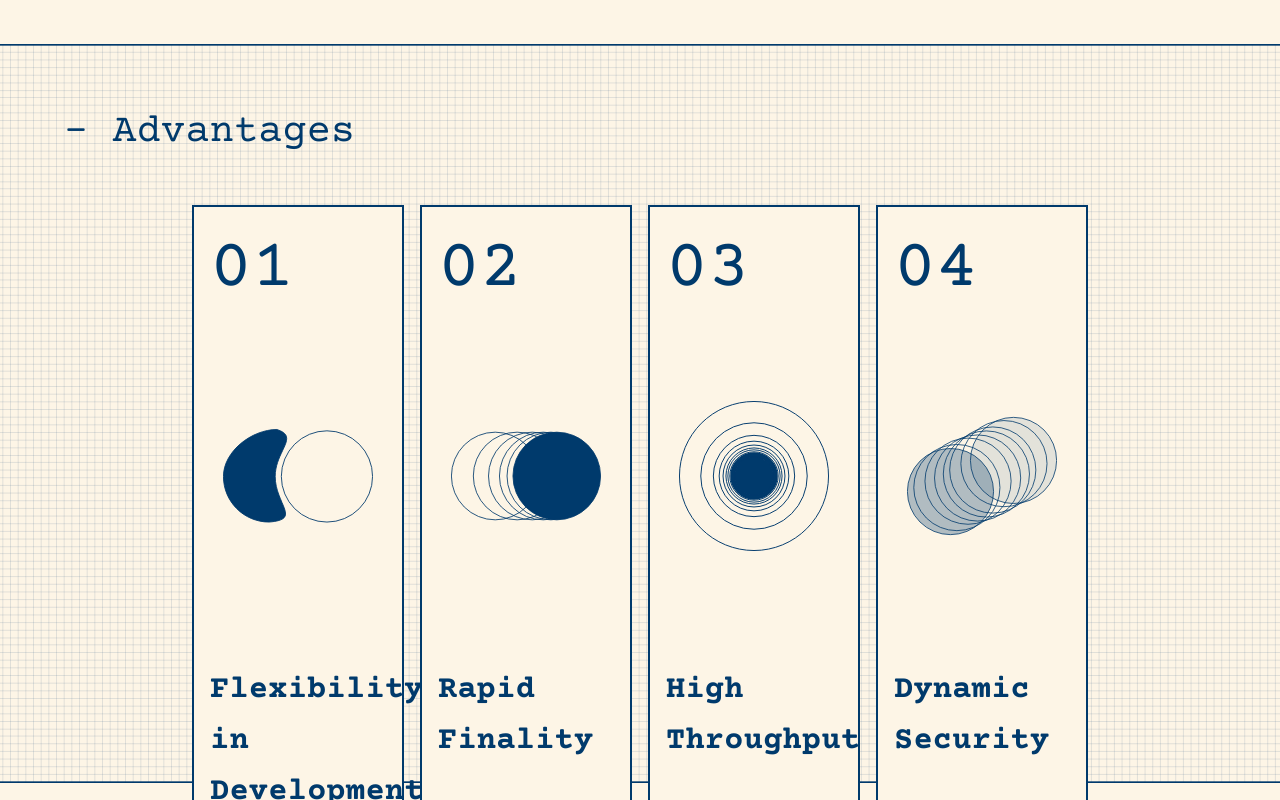
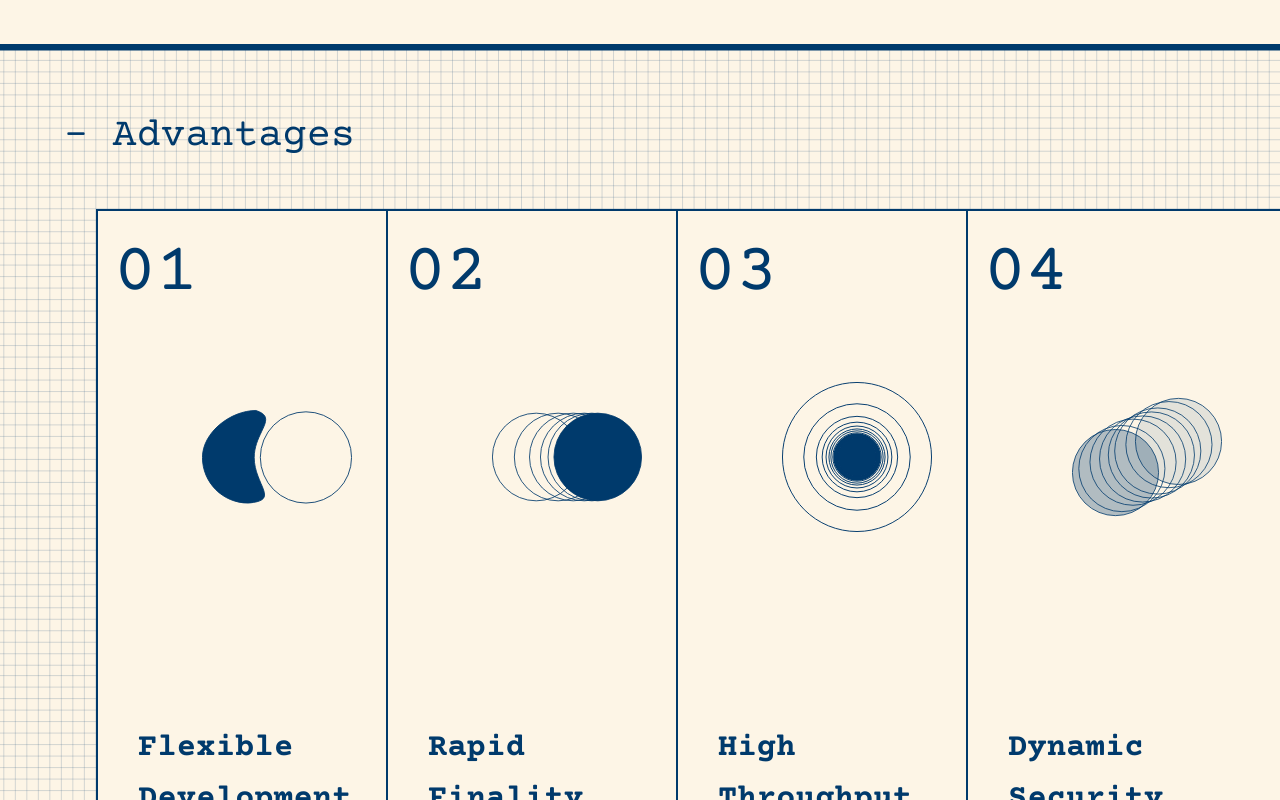
Before and after one commit to AzamHosseinian/Zellular-Ui, a React (Vite) app: page / in a window 1280 px wide. Shown: the part 1680-2480 px from the top of the page. Built offline with nearby package versions, Linux system fonts and the light colour scheme; the HTML template or start-up script is replaced by a standard one.

Commit message:
update boxes size and their styles

```diff
--- a/src/components/Advantage.jsx
+++ b/src/components/Advantage.jsx
@@ -13,7 +13,7 @@ import icon4Hover from "../assets/images/advantages/icon4-1.svg";
 const advantages = [
   {
     id: 1,
-    title: "Flexibility in Development",
+    title: "Flexible Development",
     description:
       "Enables developing decentralized apps using high-level programming languages.",
     icon: icon1,
@@ -22,7 +22,15 @@ const advantages = [
   {
     id: 2,
     title: "Rapid Finality",
-    description: "Achieves state finalization in under a second.",
+    description: (
+      <>
+        Achieves state
+        <br />
+        finalization in
+        <br />
+        under a second.
+      </>
+    ),
     icon: icon2,
     hoverIcon: icon2Hover,
   },
@@ -30,7 +38,7 @@ const advantages = [
     id: 3,
     title: "High Throughput",
     description:
-      "Supports 100k transactions per second per zApp, and unlimited throughput across the system.",
+      "Supports +100k transactions per second per zApp, and unlimited throughput across the system.",
     icon: icon3,
     hoverIcon: icon3Hover,
   },
@@ -52,13 +60,15 @@ const Advantage = () => {
       id="advantages"
       sx={{
         backgroundImage: `url(${bgImage})`,
-        backgroundSize: "contain",
+        backgroundAttachment: "fixed",
         backgroundRepeat: "no-repeat",
         display: "flex",
         flexDirection: "column",
         alignItems: "center",
         paddingTop: 4,
-        height: "1110px",
+        minHeight: "100svh",
+        borderTop: "4px solid #003A6C",
+        borderBottom: "4px solid #003A6C",
       }}
     >
       <Typography
@@ -77,12 +87,14 @@ const Advantage = () => {
       </Typography>
       <Box
         sx={{
-          width: "70%",
+          width: "85%",
           padding: 4,
           borderRadius: 2,
         }}
       >
-        <Grid container spacing={2} justifyContent="center">
+        <Grid container spacing={9} justifyContent="center">
+          {" "}
+          {/* Adjusted spacing to roughly 72px */}
           {advantages.map((adv) => (
             <Grid item xs={12} sm={6} md={3} key={adv.id}>
               <Paper
@@ -91,6 +103,7 @@ const Advantage = () => {
                   padding: 2,
                   backgroundColor: "#FDF5E6",
                   color: "#003A6C",
+                  width: "325px",
                   height: "645px",
                   border: "2px solid #003A6C",
                   borderRadius: 0,
@@ -120,26 +133,27 @@ const Advantage = () => {
                   sx={{
                     display: "flex",
                     justifyContent: "center",
-                    my: 8,
+                    my: 2,
                   }}
                 >
                   <img
                     src={hoveredIcon === adv.id ? adv.hoverIcon : adv.icon}
                     alt={adv.title}
-                    style={{ width: "150px", height: "150px" }}
+                    style={{ width: "150px", height: "200px" }}
                   />
                 </Box>
                 <Typography
                   variant="h6"
                   sx={{
-                    paddingTop: "50px",
+                    paddingTop: hoveredIcon === adv.id ? "50px" : "150px",
                     fontFamily:
                       hoveredIcon === adv.id
                         ? "Courier Prime"
                         : "Courier Prime Bold",
                     fontSize: hoveredIcon === adv.id ? "18px" : "32px",
                     textAlign: "left",
-                    height: "80px",
+                    paddingLeft: "24px ",
+                    paddingRight: hoveredIcon === adv.id ? "30px" : "40px",
                   }}
                 >
                   {hoveredIcon === adv.id ? adv.description : adv.title}
```
